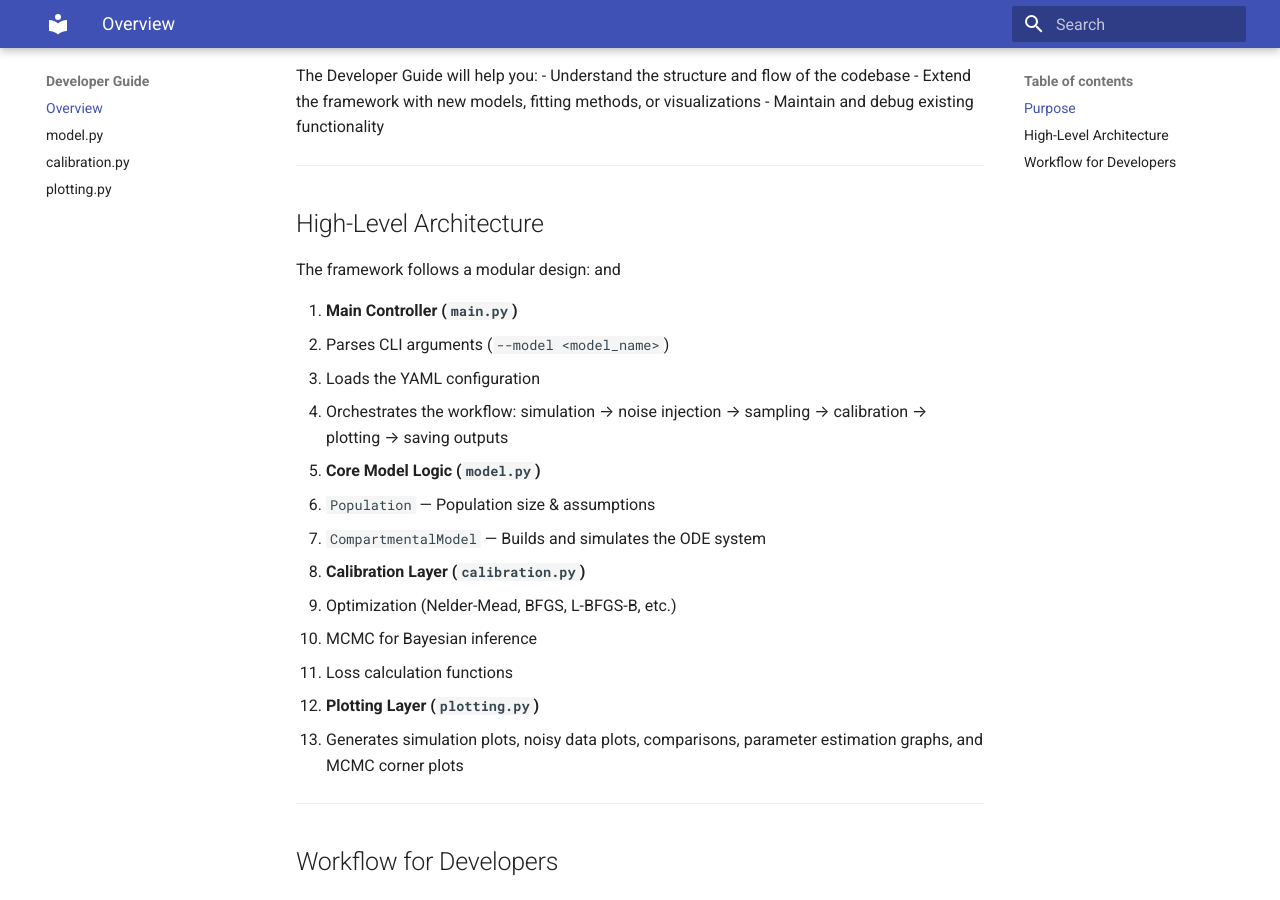
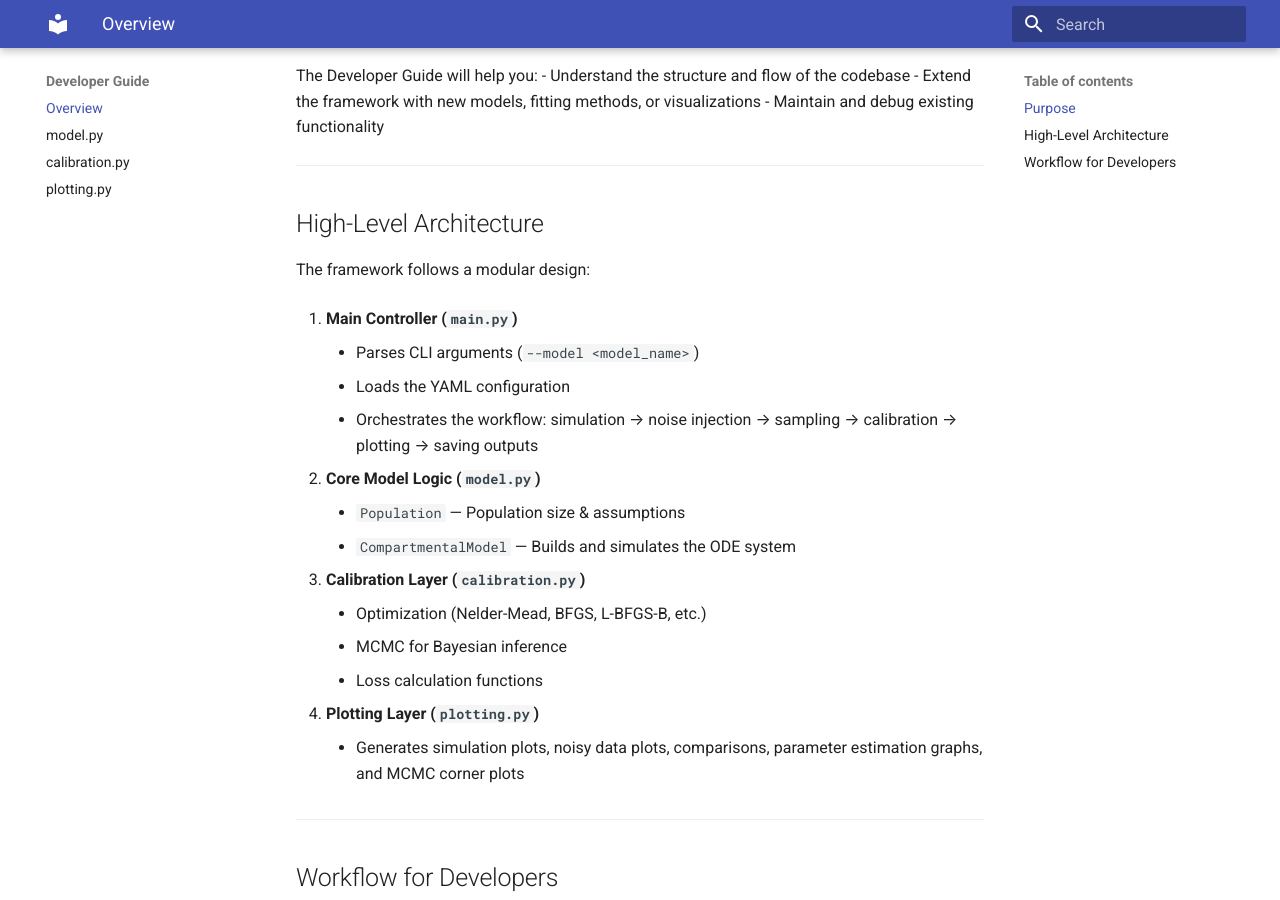
Before and after one commit to dsih-artpark/infectious-disease-models, an MkDocs documentation site: the page built from docs/dev/index.md, in a window 1280 px wide and 900 px high, scrolled down 400 px. Built offline with MkDocs 1.6.1 and Material for MkDocs 9.7.7, drawn with Linux system fonts in a browser that asks for light colours.

```diff
--- a/docs/dev/index.md
+++ b/docs/dev/index.md
@@ -17,24 +17,24 @@ The Developer Guide will help you:
 
 ## High-Level Architecture
 
-The framework follows a modular design: and
+The framework follows a modular design:
 
 1. **Main Controller (`main.py`)**
-   - Parses CLI arguments (`--model <model_name>`)
-   - Loads the YAML configuration
-   - Orchestrates the workflow: simulation → noise injection → sampling → calibration → plotting → saving outputs
+    - Parses CLI arguments (`--model <model_name>`)
+    - Loads the YAML configuration
+    - Orchestrates the workflow: simulation → noise injection → sampling → calibration → plotting → saving outputs
 
 1. **Core Model Logic (`model.py`)**
-   - `Population` — Population size & assumptions
-   - `CompartmentalModel` — Builds and simulates the ODE system
+    - `Population` — Population size & assumptions
+    - `CompartmentalModel` — Builds and simulates the ODE system
 
-3. **Calibration Layer (`calibration.py`)**
-   - Optimization (Nelder-Mead, BFGS, L-BFGS-B, etc.)
-   - MCMC for Bayesian inference
-   - Loss calculation functions
+1. **Calibration Layer (`calibration.py`)**
+    - Optimization (Nelder-Mead, BFGS, L-BFGS-B, etc.)
+    - MCMC for Bayesian inference
+    - Loss calculation functions
 
-4. **Plotting Layer (`plotting.py`)**
-   - Generates simulation plots, noisy data plots, comparisons, parameter estimation graphs, and MCMC corner plots
+1. **Plotting Layer (`plotting.py`)**
+    - Generates simulation plots, noisy data plots, comparisons, parameter estimation graphs, and MCMC corner plots
 
 ---
 
```
